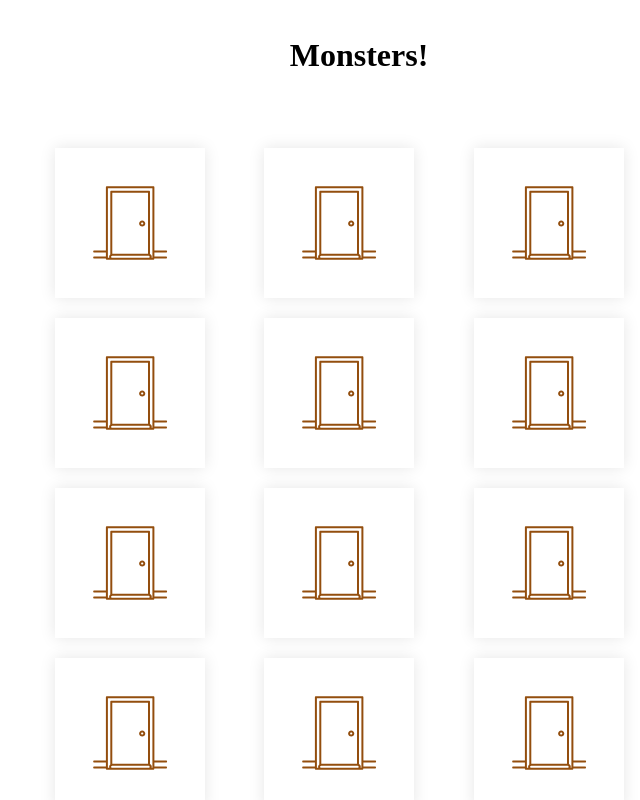
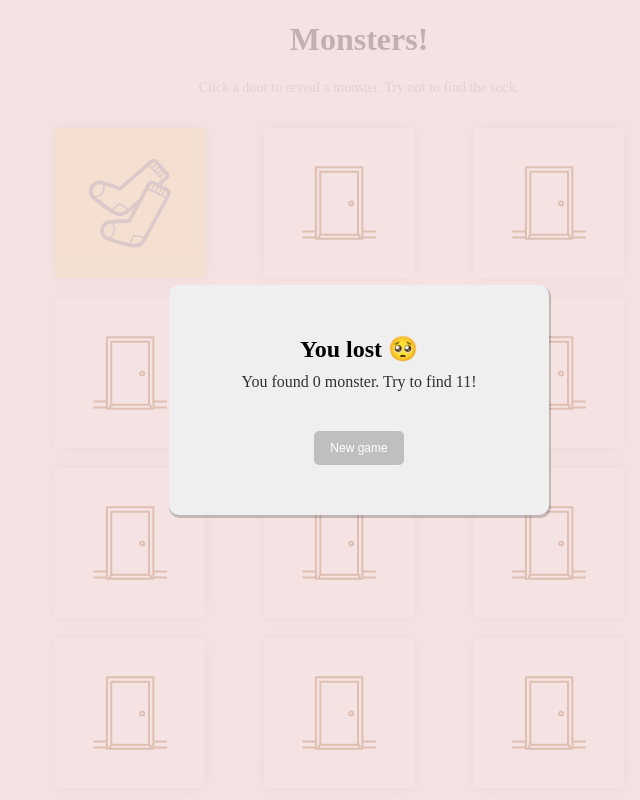
Before and after one commit to danleks/monster-shuffle, a plain HTML site: page index.html in a window 1280 px wide. Both pictures are taken after a click on the button 411 px from the left and 222 px from the top of the page. Shown: the top 800 px of the page, without its empty margins (281-921 px from the left). Drawn offline with Linux system fonts and the light colour scheme.

Commit message:
Update index.html

```diff
--- a/index.html
+++ b/index.html
@@ -4,16 +4,37 @@
 	<title>Monsters!</title>
 
 	<style type="text/css">
+		:root {
+			--white: #fff;
+			--lightRed: rgba(242, 221, 219, 0.8);
+			--lightGreen: rgba(237, 242, 219, 0.8);
+			--green: #809c13;
+			--yellow: #FFEEAC;
+			--grey: #efefef;
+			--darkGrey: #a7a7a7;
+			--black: #000;
+			--lightBlack: rgba(0,0,0,0.2);
+			--midBlack: rgba(0,0,0,0.8);
+			--blue: #6495ED;
+		}
+
 		body {
-			display: grid;
-			gap: 20px;
 			margin: 1em auto;
 			max-width: 40em;
 			width: 88%;
 		}
 
-		h1 {
+		ul {
+			list-style: none;
+		}
+
+		.title, .subtitle {
 			text-align: center;
+		}
+
+		.subtitle {
+			font-size: 14px;
+			color: var(--darkGrey);
 		}
 
 		/**
@@ -28,34 +49,18 @@
 			padding: 1em;
 		}
 
-		.button {
-			justify-self: center;
-			width: 200px;
-			padding: 10px;
-			cursor: pointer;
-			color: #fff;
-			background-color: #FF4949;
-			border: none;
-			box-shadow: 1px 2px 0 1px #efefef;
-			transition: box-shadow .2s ease-out;
-		}
-
-		.button:hover {
-			box-shadow: 5px 6px 0px 1px #efefef;
-		}
-
-		p {
+		.text-muted {
 			font-size: 12px;
 			color: rgb(167, 167, 167);
 		}
 
-		a {
+		.text-muted a {
 			color: inherit;
 			text-decoration: none;
 		}
 
-		a:hover {
-			color: #FF4949;
+		.text-muted a:hover {
+			color: var(--blue);
 		}
 
 		/**
@@ -66,10 +71,7 @@
 			max-width: 100%;
 		}
 
-		ul {
-			list-style: none;
-		}
-
+		/* Flipping card styles*/
 		.card {
 			position: relative;
 			width: 150px;
@@ -83,7 +85,7 @@
 			left: 0%;
 			width: 100%;
 			height: 100%;
-			box-shadow: 0 0 15px rgba(0,0,0,0.1);
+			box-shadow: 0 0 15px var(--lightBlack);
 			transition: transform 1s;
   			transform-style: preserve-3d;
 		}
@@ -114,17 +116,82 @@
 			transform: rotateY( 180deg );
  			transition: transform 0.5s;
 		}
+
+		/* Modal styles */
+		.modal {
+			display: flex;
+			justify-content: center;
+			align-items: center;
+			position: fixed;
+			top: 0;
+			left: 0;
+			width: 100%;
+			height: 100%;
+			z-index: 1;
+			background-color: var(--midBlack);
+		}
+
+		.modal--win {
+			background-color: var(--lightGreen);
+		}
+
+		.modal--lost {
+			background-color: var(--lightRed);
+		}
+		.modal__content {
+			display: flex;
+			justify-content: center;
+			align-items: center;
+			flex-direction: column;
+			gap: 10px;
+			width: 380px;
+			height: 230px;
+			border-radius: 10px;
+			background-color: var(--grey);
+			box-shadow: 1px 2px 0 1px var(--lightBlack);
+		}
+
+		.modal__title,
+		.modal__text {
+			margin: 0;
+		}
+
+		.modal__text {
+			color: var(--midBlack);
+		}
+
+		.modal__button {
+			--shadow: 1px 2px 0 1px var(--grey);
+			justify-self: center;
+			padding: 10px 16px;
+			border: none;
+			border-radius: 5px;
+			margin-top: 30px;
+			box-shadow: var(--shadow);
+			transition: box-shadow .2s ease-out;
+			font-size: 12px;
+			cursor: pointer;
+			color: var(--white);
+			background-color: var(--lightBlack);
+			transition: background-color .2s ease;
+		}
+
+		.modal__button:hover,
+		.modal__button:focus {
+			background-color: var(--green);
+		}
+
+		.modal__button:focus {
+			box-shadow: 0 0 3px var(--darkGrey);
+		}
 	</style>
 </head>
 <body>
+	<h1 class="title">Monsters!</h1>
+	<p class="subtitle">Click a door to reveal a monster. Try not to find the sock.</p>
 
-	<h1>Monsters!</h1>
-
-	<div id="app">
-	</div>
-	<button class="button">Shuffle</button>
-
-	<footer>
+	<div id="app"></div>
+	<footer class='footer'>
 		<hr>
 		<p class="text-small text-muted">Icons by <a href="https://thenounproject.com/term/door/311732/">Jamie Dickinson</a>, <a href="https://thenounproject.com/term/monster/184225/">Nicky Knicky</a>, <a href="https://thenounproject.com/term/monster/1510400/">Alvaro Cabrera</a>, <a href="https://thenounproject.com/term/monster/28460/">Eliricon</a>, <a href="https://thenounproject.com/term/monster/82823/">April Yang</a>, <a href="https://thenounproject.com/term/monster/1062009/">tk66</a>, <a href="https://thenounproject.com/term/monster/24990/">Alex WaZa</a>, <a href="https://thenounproject.com/term/monster/37212/">Husein Aziz</a>, <a href="https://thenounproject.com/term/monster/2236082">iconcheese</a>, and <a href="https://thenounproject.com/term/socks/38451/">Yazmin Alanis</a>.</p>
 	</footer>
@@ -145,12 +212,14 @@
 			'sock'
 		];
 
+		const body = document.querySelector('body');
 		const app = document.querySelector('#app');
 		const button = document.querySelector('.button');
 		const monstersCopy = monsters.slice();
 		let monstersMarkup = '';
 		let shuffledMonsters = [];
 		let foundMonsters = [];
+		let modalOpen = false;
 
 		/**
 		 * Randomly shuffle an array
@@ -177,6 +246,18 @@
 			return array;
 		};
 
+		/**
+		confine the user’s focus to the modal window until it is dismissed:
+		*/
+		const focusRestrict = (modalOpen, modal) => {
+			document.addEventListener('focus', ( event ) => {
+				if ( modalOpen && !modal.contains( event.target ) ) {
+				event.stopPropagation();
+				modal.focus();
+				}
+			}, true);
+		}
+
 		const createMonstersMarkup = (monstersArray) => {
 			let monstersMarkup = monstersArray.map((monster, index) => {
 				return `
@@ -185,9 +266,7 @@
 								<div class="front" aria-hidden="false">
 									<img class="image" src="./assets/images/door.svg" alt="door">
 								</div>
-								<div class="back" aria-hidden="true">
-									<img class="image" src="./assets/images/${monster}.svg" alt=${monster}>
-								</div>
+								<div class="back" aria-hidden="true"></div>
 							</a>
 						</li>
 				`
@@ -195,6 +274,38 @@
 
 			return monstersMarkup;
 		};
+
+		const handleModal = (gameStatus, step) => {
+			app.innerHTML += `
+			<div role='dialog' aria-labelledby='title' class='modal ${step ? 'modal--lost' : 'modal--win'}'>
+				<div class='modal__content'>
+					<h2 class='modal__title' id='title'>You ${gameStatus}</h2>
+					${
+						step
+						?
+						`<p class='modal__text'>You found ${step-1} monster${step === 1 ? '' : 's'}. Try to find 11!</p>`
+						:
+						`<p class='modal__text'>you found all the monters</p>`
+					}
+					<button type='button' aria-label="new game" class="modal__button">New game</button>
+				</div>
+			</div>
+			`;
+
+			const modal = document.querySelector('.modal__content');
+			const button = document.querySelector('.modal__button');
+			button.addEventListener('click', init);
+
+			// screen readers support - focuses modal after it opens
+			// and keep tab button inside modal until new game starts
+			modalOpen = true;
+			modal.setAttribute('tabindex', '0');
+			modal.focus();
+			focusRestrict(handleModal, modal);
+
+			// omit content scrolling when modal window is open
+			body.style.overflow = 'hidden';
+		}
 
 		const handleMonstersReveal = (e) => {
 			const card = e.target.closest('.card');
@@ -209,6 +320,7 @@
 
 				foundMonsters.push(shuffledMonsters[currentMonsterId]);
 				cardContent.classList.add('rotate');
+				cardSides[1].innerHTML = `<img class="image" src="./assets/images/${shuffledMonsters[currentMonsterId]}.svg" alt=${shuffledMonsters[currentMonsterId]}>`;
 
 				// screen reader support
 				cardSides.forEach((item, index) => {
@@ -221,17 +333,15 @@
 
 				if (foundMonsters.length <= 11) {
 					if (foundMonsters.indexOf('sock') > -1) {
-						alert('You lost');
-						init();
+						handleModal('lost 🥺', foundMonsters.length)
 					}
 				} else {
-					alert('Yon won!');
-					init();
+					handleModal('win 😊');
 				}
 			}
 		}
 
-		const render = (monstersMarkup) => {
+		const renderMonsters = (monstersMarkup) => {
 			app.innerHTML = `
 				<div class="row">
 					<ul class="grid">
@@ -242,17 +352,15 @@
 		};
 
 		const init = () => {
-			monstersMarkup = '';
-			shuffledMonsters = [];
+			body.style.overflow = 'scroll';
+			modalOpen = false;
 			foundMonsters = [];
-
 			shuffledMonsters = shuffle(monstersCopy);
 			monstersMarkup = createMonstersMarkup(shuffledMonsters);
 
-			render(monstersMarkup);
+			renderMonsters(monstersMarkup);
 
-			button.addEventListener('click', init);
-			document.addEventListener('click', handleMonstersReveal);
+			document.addEventListener('click', handleMonstersReveal, false);
 		}
 
 		init();
```
